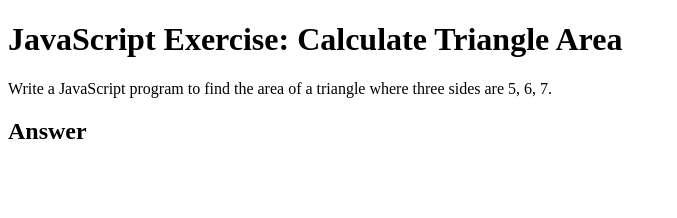
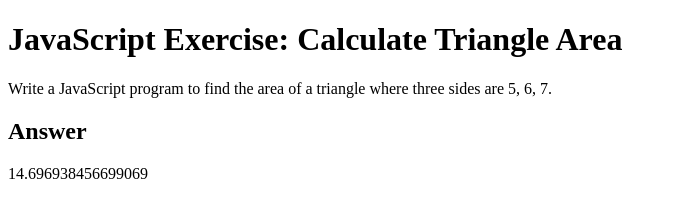
Before and after one commit to lindybner/js-triangle-area-calculation, a plain HTML site: page index.html in a window 1280 px wide. Shown: the whole page, without its empty margins (0-677 px from the left). Drawn offline with Linux system fonts and the light colour scheme.

Commit message:
Update index.html

```diff
--- a/index.html
+++ b/index.html
@@ -14,7 +14,7 @@
     <h2>Answer</h2>
     <div id="output"></div>
 
-    <script src=""></script>
+    <script src="./script.js"></script>
 </body>
 
 </html>
```
